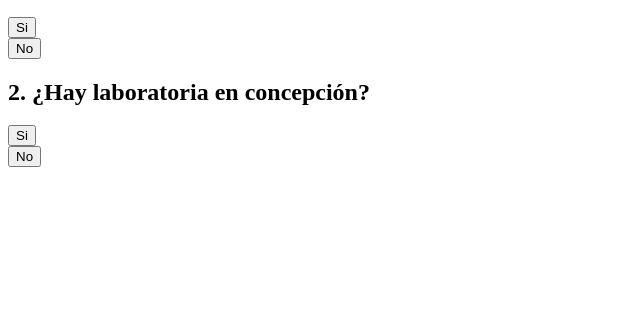
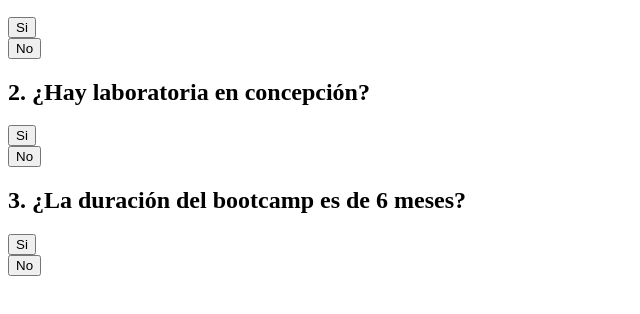
Before and after one commit to Radha108/retotrivia, a plain HTML site: page 2018-1-Laboratoria-Trivia/index.html in a window 1280 px wide. Shown: the part 240-554 px from the top of the page, without its empty margins (0-640 px from the left). Drawn offline with Linux system fonts and the light colour scheme.

Commit message:
Agregando tercera pregunta con botones de si o no en index.html y app.js

```diff
--- a/2018-1-Laboratoria-Trivia/app.js
+++ b/2018-1-Laboratoria-Trivia/app.js
@@ -46,3 +46,17 @@ function question2Option2()
         document.getElementById("written3").innerHTML= "¡Correcto!. Pasa a la siguiente pregunta." ;
 
     }
+
+function question3Option1()
+    {
+        var anwer3Option1 = document.getElementById("written4").value;
+        document.getElementById("written4").innerHTML= "¡Correcto!. Pasa a la siguiente pregunta." ;
+
+    }
+
+function question3Option2()
+    {
+        var anwer3Option2 = document.getElementById("written4").value;
+        document.getElementById("written4").innerHTML= "¡Incorrecto!. El bootcamp dura 6 meses. Pasa a la siguiente pregunta." ;
+
+    }
--- a/2018-1-Laboratoria-Trivia/index.html
+++ b/2018-1-Laboratoria-Trivia/index.html
@@ -51,6 +51,16 @@
                 <div id="written3"></div>
                 </form>
 
+    <h2>3. ¿La duración del bootcamp es de 6 meses?</h2>
+            <form id="formulario" method="Post">
+
+             <input type="button" name="si" value="Si" onclick="question3Option1();"/><br>
+                 <div id="written4"></div>
+
+             <input type="button" name="no" value="No" onclick="question3Option2();"/><br>
+                 <div id="written4"></div>
+                 </form>
+
      <script src="app.js"></script>
   </body>
 </html>
```
